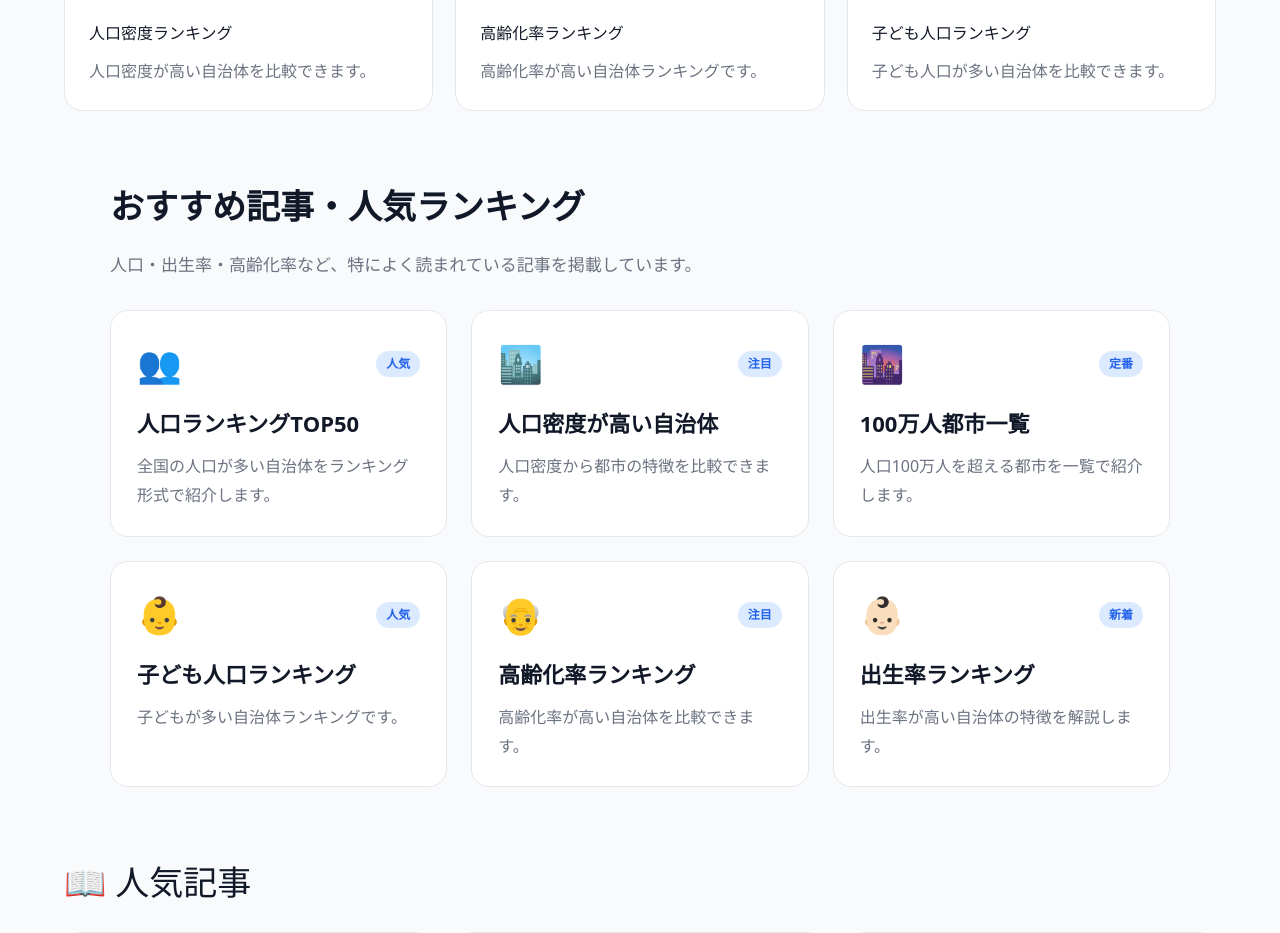
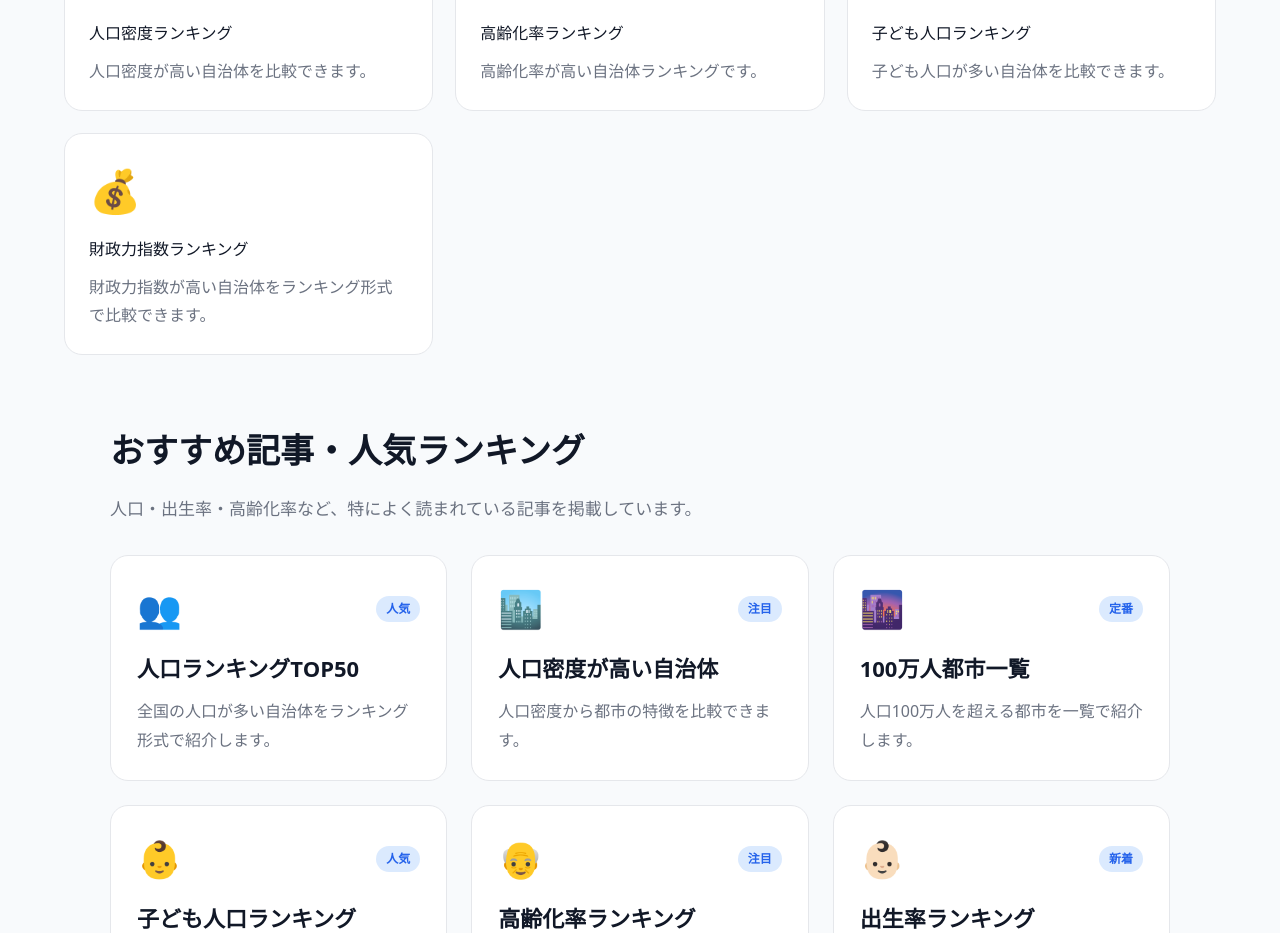
Before and after one commit to OW-beep/japan-data-site, a Next.js app: page / in a window 1280 px wide. Shown: the part 3760-4693 px from the top of the page. Built offline with nearby package versions, Linux system fonts and the light colour scheme.

Commit message:
財政力指数ランキング・自治体詳細表示を実装

```diff
--- a/components/home/RankingSection.tsx
+++ b/components/home/RankingSection.tsx
@@ -78,6 +78,13 @@ export default function RankingSection() {
           title="子ども人口ランキング"
           desc="子ども人口が多い自治体を比較できます。"
         />
+
+        <Card
+          href="/ranking/finance"
+          emoji="💰"
+          title="財政力指数ランキング"
+          desc="財政力指数が高い自治体をランキング形式で比較できます。"
+        />
       </div>
     </section>
   );
```
